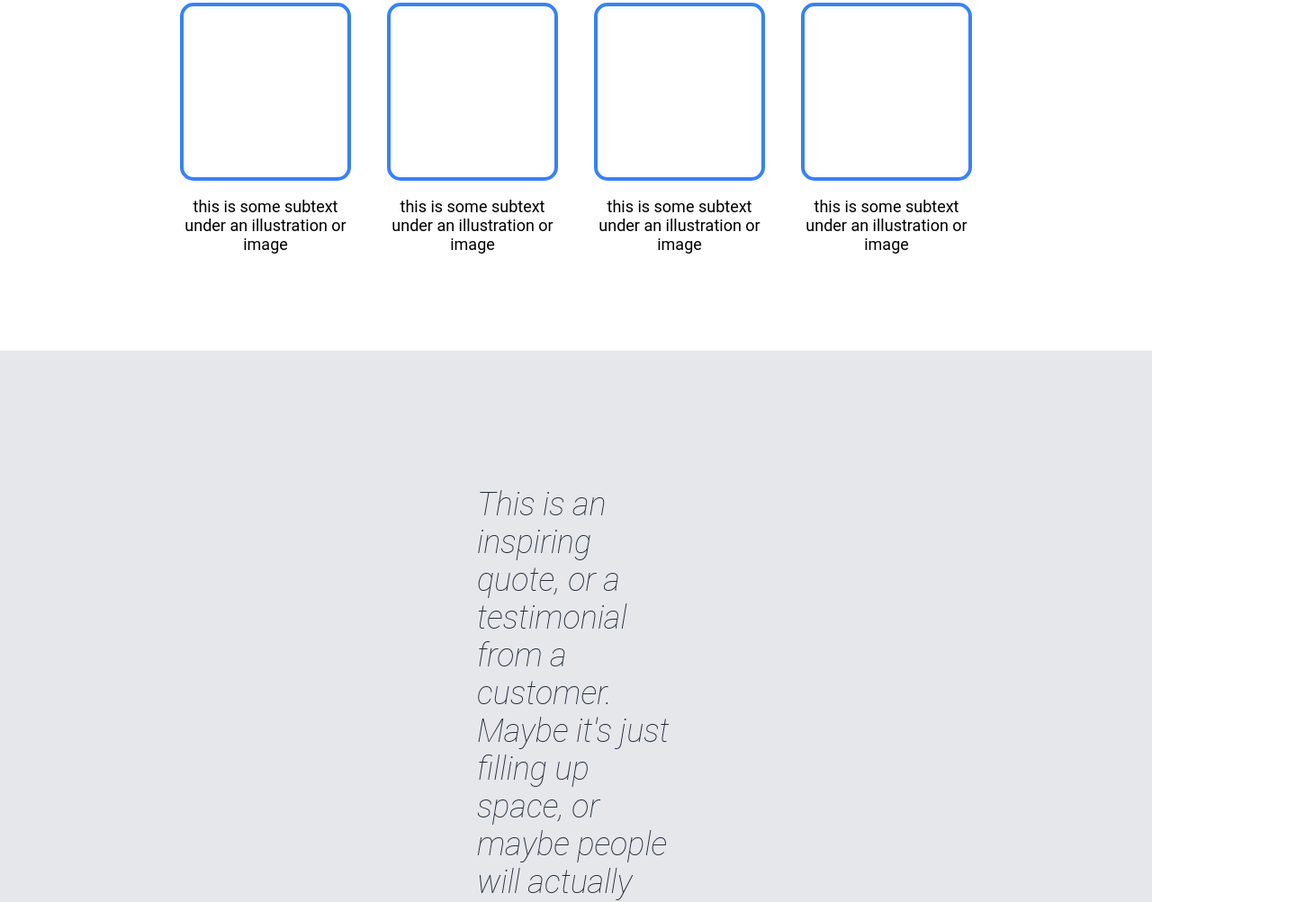
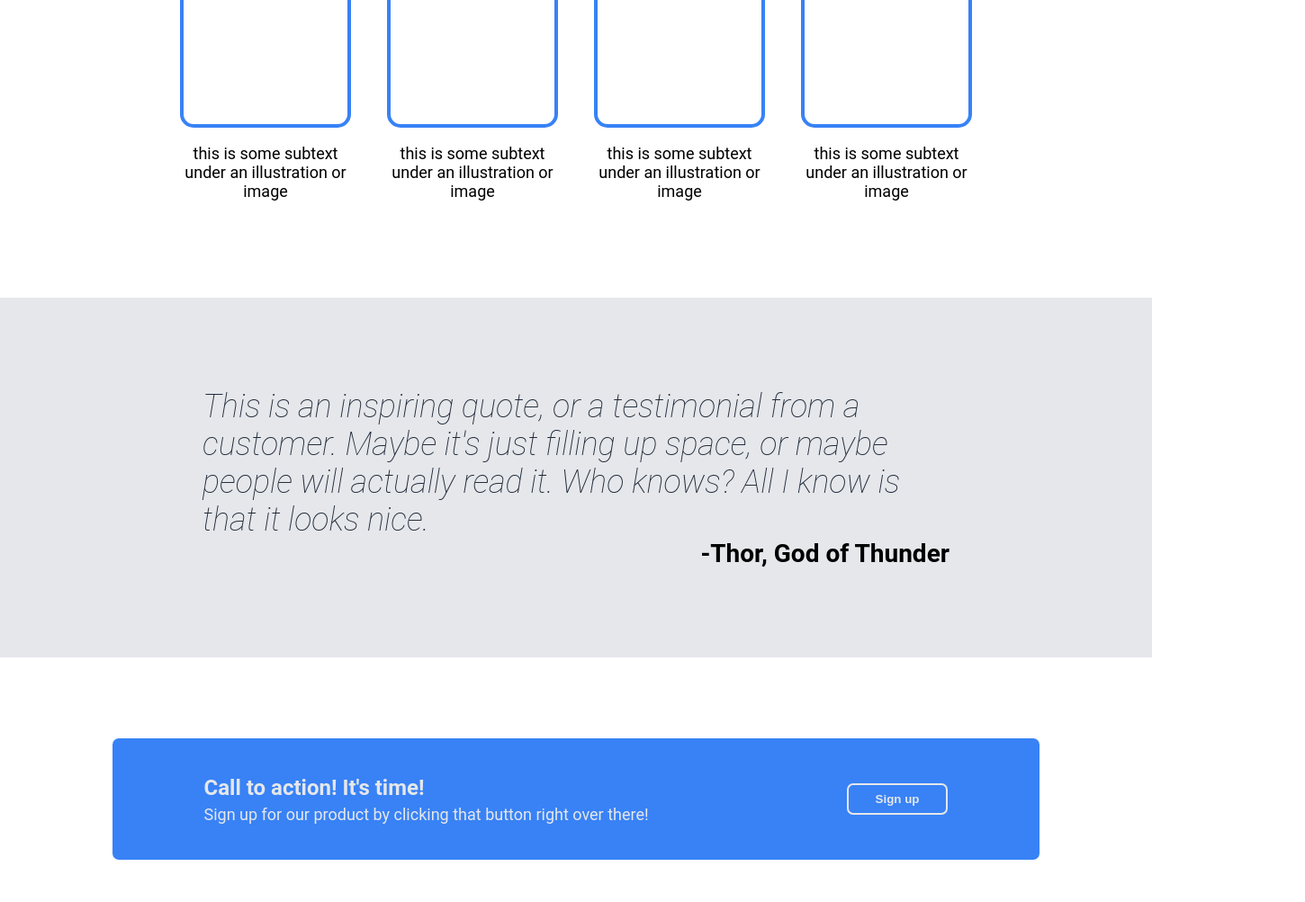
Before and after one commit to h4sitha/Odin-Landing-Page, a plain HTML site: page index.html in a window 1280 px wide. Shown: the part 686-1689 px from the top of the page at 90% size, 1450 px wide, since content can reach past the window. Drawn offline with Linux system fonts and the light colour scheme.

Commit message:
Fix the resolution issue
There were some issues with the resolution. When zooming in, all the elements went out of their borders. This happened because I used padding and margin instead of setting a width to those elements.

```diff
--- a/index.html
+++ b/index.html
@@ -49,9 +49,11 @@
             </div>
         </div>
 
-        <div class="quote-section">
-            <p>This is an inspiring quote, or a testimonial from a customer. Maybe it's just filling up space, or maybe people will actually read it. Who knows? All I know is that it looks nice.</p>
-            <b>-Thor, God of Thunder</b>
+        <div class="quote-main">
+            <div class="quote-section">
+                <p>This is an inspiring quote, or a testimonial from a customer. Maybe it's just filling up space, or maybe people will actually read it. Who knows? All I know is that it looks nice.</p>
+                <b>-Thor, God of Thunder</b>
+            </div>
         </div>
 
         <div class="last-section">
--- a/style.css
+++ b/style.css
@@ -9,18 +9,20 @@ body {
 
 .header1, .header2 {
     display: flex;
-    /* border: 1px dotted white; */
+    border: 1px dotted white;
     justify-content: space-between;
     align-items: center;
 }
 
 .header1 {
-    padding: 20px 420px;
+    width: 1030px;
+    padding: 10px 0px;
 }
 
 .header2 {
-    padding: 65px 420px 90px 420px;
+    width: 1030px;
     gap: 20px;
+    padding: 70px 0;
 }
 
 ul {
@@ -46,6 +48,9 @@ a {
 
 .hero {
     background-color: #1F2937;
+    display: flex;
+    flex-direction: column;
+    align-items: center;
 }
 
 .hero h2 {
@@ -131,12 +136,21 @@ h1 {
 
 .quote-section {
     display: flex;
-    /* height: 500px; */
+    height: 400px;
+    max-width: 830px;
     flex-direction: column;
     background-color: #E5E7EB;
     align-items: center;
     justify-content: center;
-    padding: 150px 530px 150px 530px;
+    /* border: 1px dotted black;  */
+    flex-shrink: 0;
+}
+
+.quote-main {
+    align-items: center;
+    display: flex;
+    flex-direction: column;
+    background-color: #E5E7EB;
 }
 
 .quote-section p {
@@ -151,6 +165,7 @@ h1 {
 b {
     align-self: flex-end;
     font-size: 28px;
+    /* border: 1px dotted black;   */
 }
 
 .last-section {
@@ -168,10 +183,10 @@ b {
     justify-content: center;
     align-items: center;
     background-color: #3882F6;
-    width: 1080px;
+    width: 1030px;
     height: 95px;
-    padding: 20px;
-    gap: 290px;
+    padding: 20px 0;
+    gap: 220px;
     border-radius: 7px;
     /* border: 1px solid black; */
 }
```
